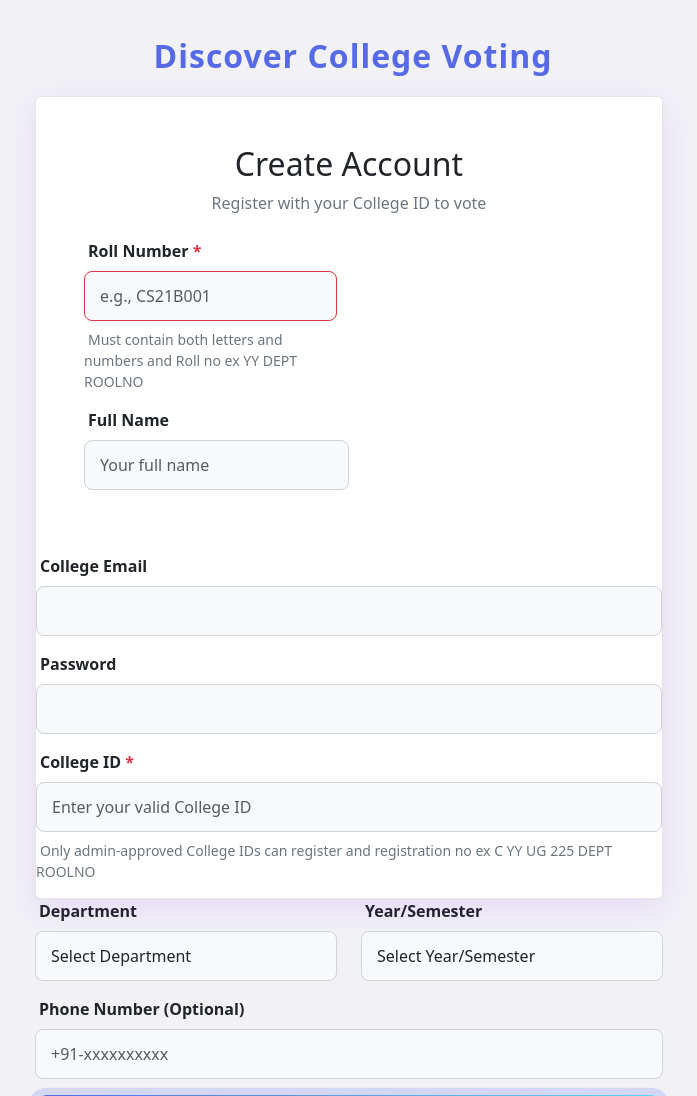
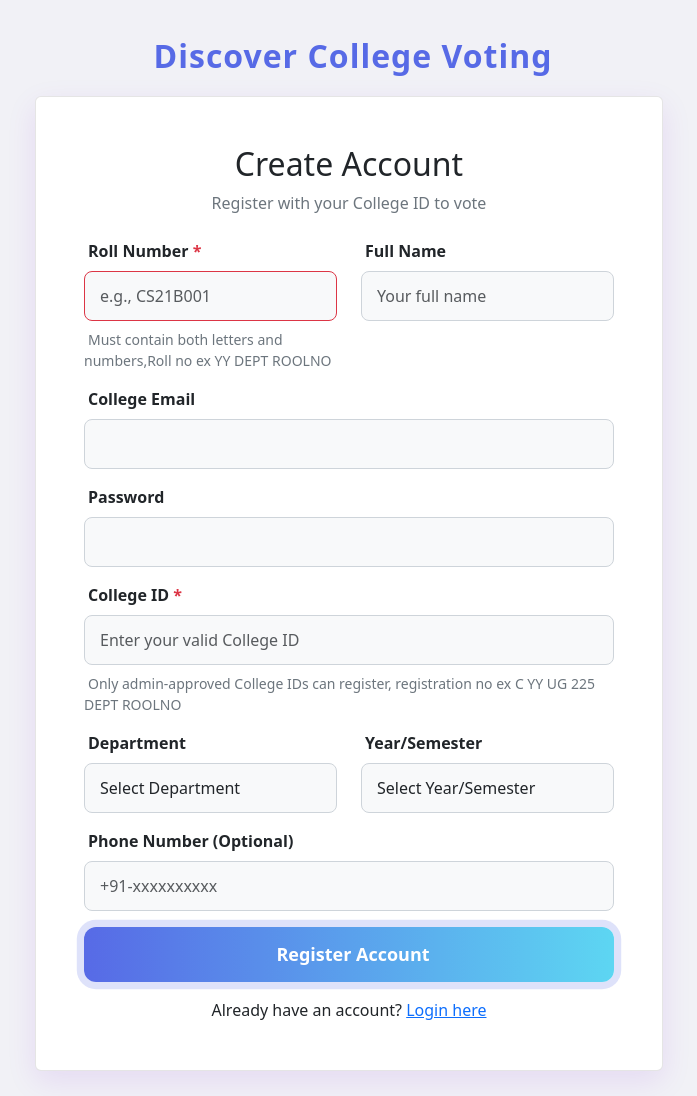
Before and after one commit to harshithharshith8513-design/college-voting-portal, a Django app: page /register/ in a window 1280 px wide. Shown: the top 1096 px of the page, without its empty margins (291-988 px from the left). Run offline with Django 4.2, Linux system fonts and the light colour scheme.

Commit message:
Update register.html

```diff
--- a/templates/users/register.html
+++ b/templates/users/register.html
@@ -26,8 +26,7 @@
                                    title="Roll number must contain both letters and numbers">
                             <div class="form-text text-muted">
                                 <i class="fas fa-info-circle me-1"></i>
-                                Must contain both letters and numbers and Roll no  ex YY DEPT ROOLNO
-                            </div>
+                                Must contain both letters and numbers,Roll no  ex YY DEPT ROOLNO
                             </div>
                         </div>
                         <div class="col-md-6 mb-3">
@@ -62,8 +61,7 @@
                                placeholder="Enter your valid College ID" required>
                         <div class="form-text text-muted">
                             <i class="fas fa-info-circle me-1"></i>
-                            Only admin-approved College IDs can register and registration no ex C YY UG 225 DEPT ROOLNO
-                        </div>
+                            Only admin-approved College IDs can register, registration no ex C YY UG 225 DEPT ROOLNO
                         </div>
                     </div>
 
```
